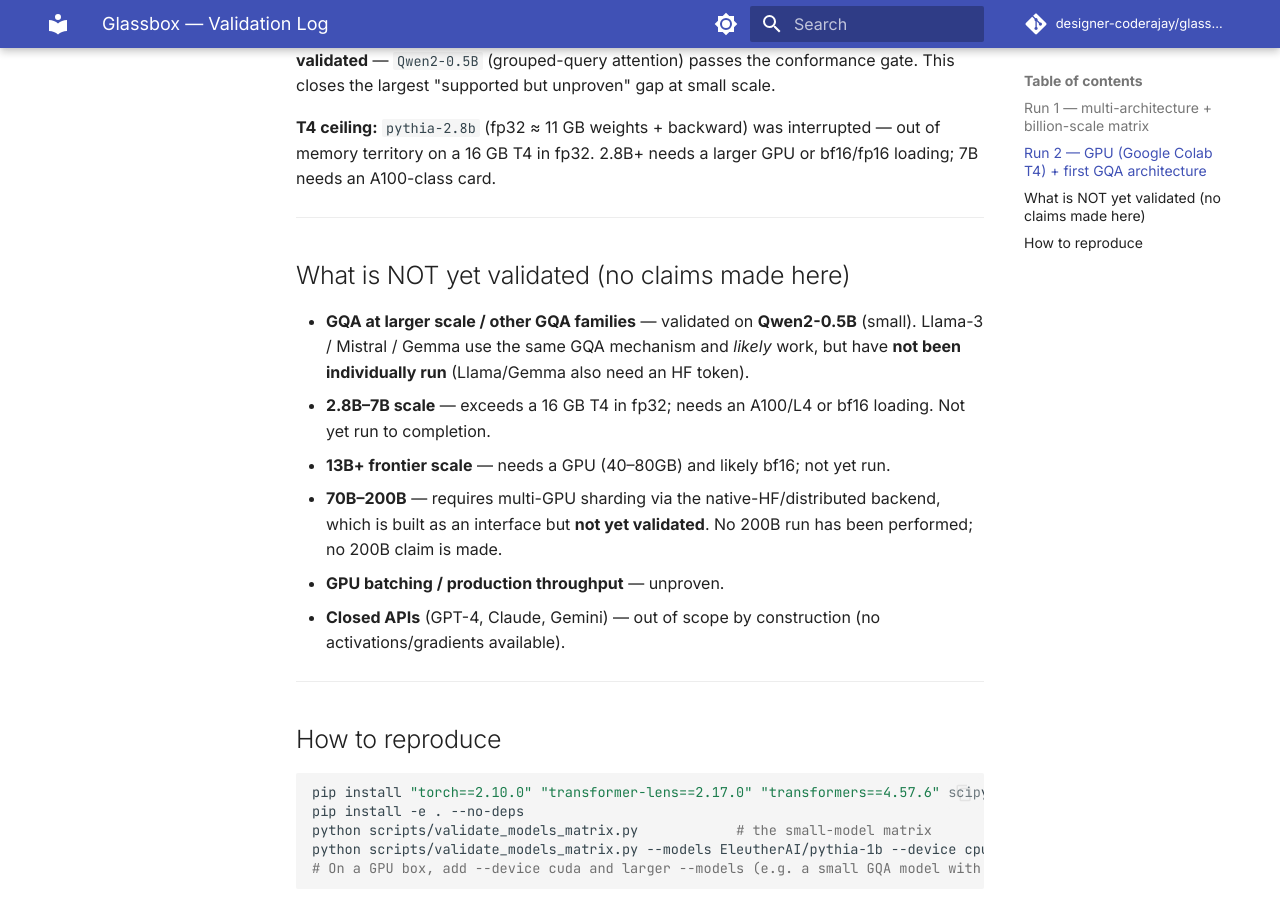
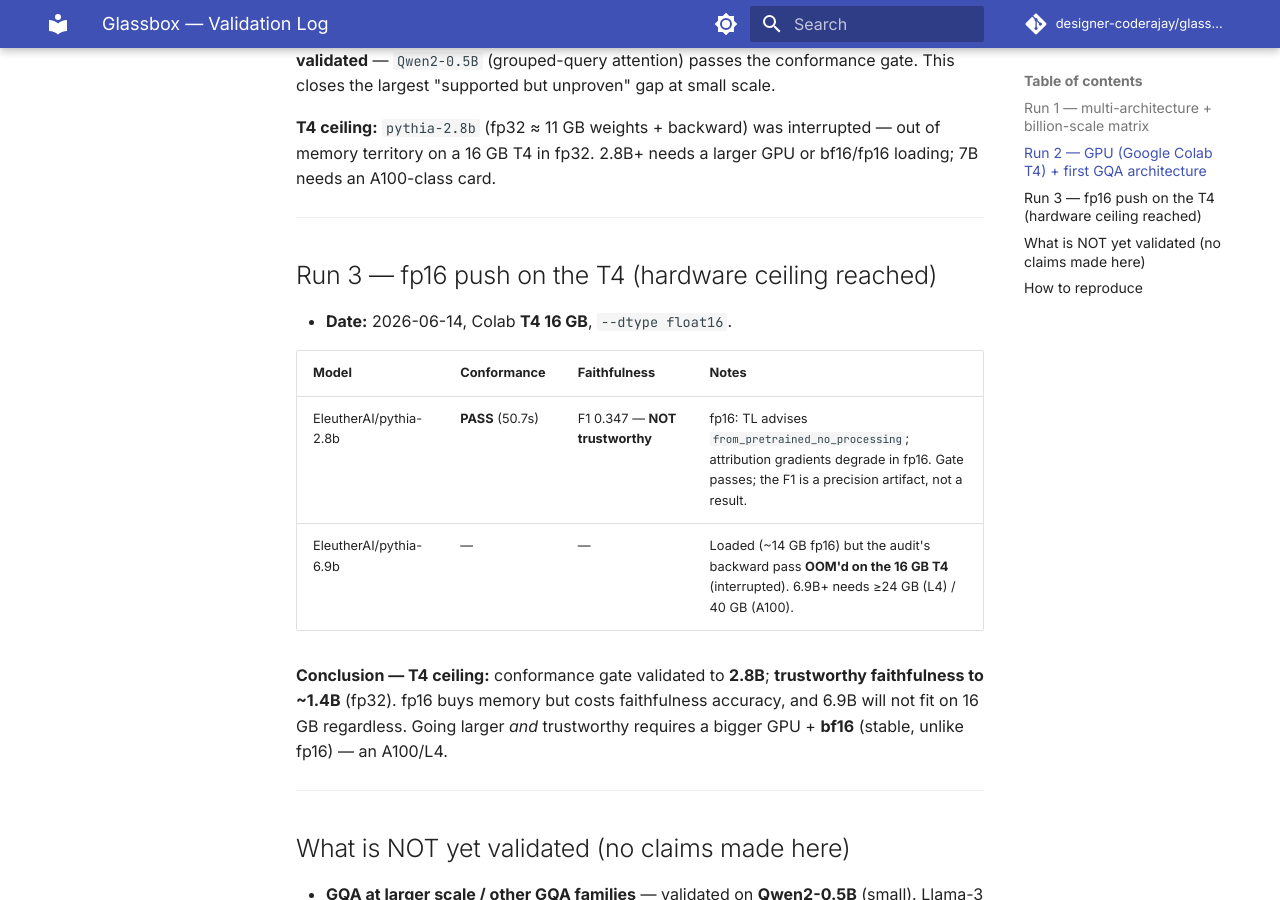
Before and after one commit to designer-coderajay/Glassbox-AI-2.0-Mechanistic-Interpretability-tool, an MkDocs documentation site: the page built from docs/VALIDATION_LOG.md, in a window 1280 px wide and 900 px high, scrolled down 2297 px. Built offline with MkDocs 1.6.1 and Material for MkDocs 9.7.7, drawn with Linux system fonts in a browser that asks for light colours; comment, search, counter and statistics services are not loaded.

Commit message:
docs(validation): T4 ceiling — 2.8B gate (fp16), 6.9B OOM; trustworthy faithfulness to 1.4B

```diff
--- a/docs/VALIDATION_LOG.md
+++ b/docs/VALIDATION_LOG.md
@@ -81,6 +81,22 @@
 
 ---
 
+## Run 3 — fp16 push on the T4 (hardware ceiling reached)
+
+- **Date:** 2026-06-14, Colab **T4 16 GB**, `--dtype float16`.
+
+| Model | Conformance | Faithfulness | Notes |
+|---|---|---|---|
+| EleutherAI/pythia-2.8b | **PASS** (50.7s) | F1 0.347 — **NOT trustworthy** | fp16: TL advises `from_pretrained_no_processing`; attribution gradients degrade in fp16. Gate passes; the F1 is a precision artifact, not a result. |
+| EleutherAI/pythia-6.9b | — | — | Loaded (~14 GB fp16) but the audit's backward pass **OOM'd on the 16 GB T4** (interrupted). 6.9B+ needs ≥24 GB (L4) / 40 GB (A100). |
+
+**Conclusion — T4 ceiling:** conformance gate validated to **2.8B**; **trustworthy
+faithfulness to ~1.4B** (fp32). fp16 buys memory but costs faithfulness accuracy,
+and 6.9B will not fit on 16 GB regardless. Going larger *and* trustworthy requires
+a bigger GPU + **bf16** (stable, unlike fp16) — an A100/L4.
+
+---
+
 ## What is NOT yet validated (no claims made here)
 
 - **GQA at larger scale / other GQA families** — validated on **Qwen2-0.5B**
```
